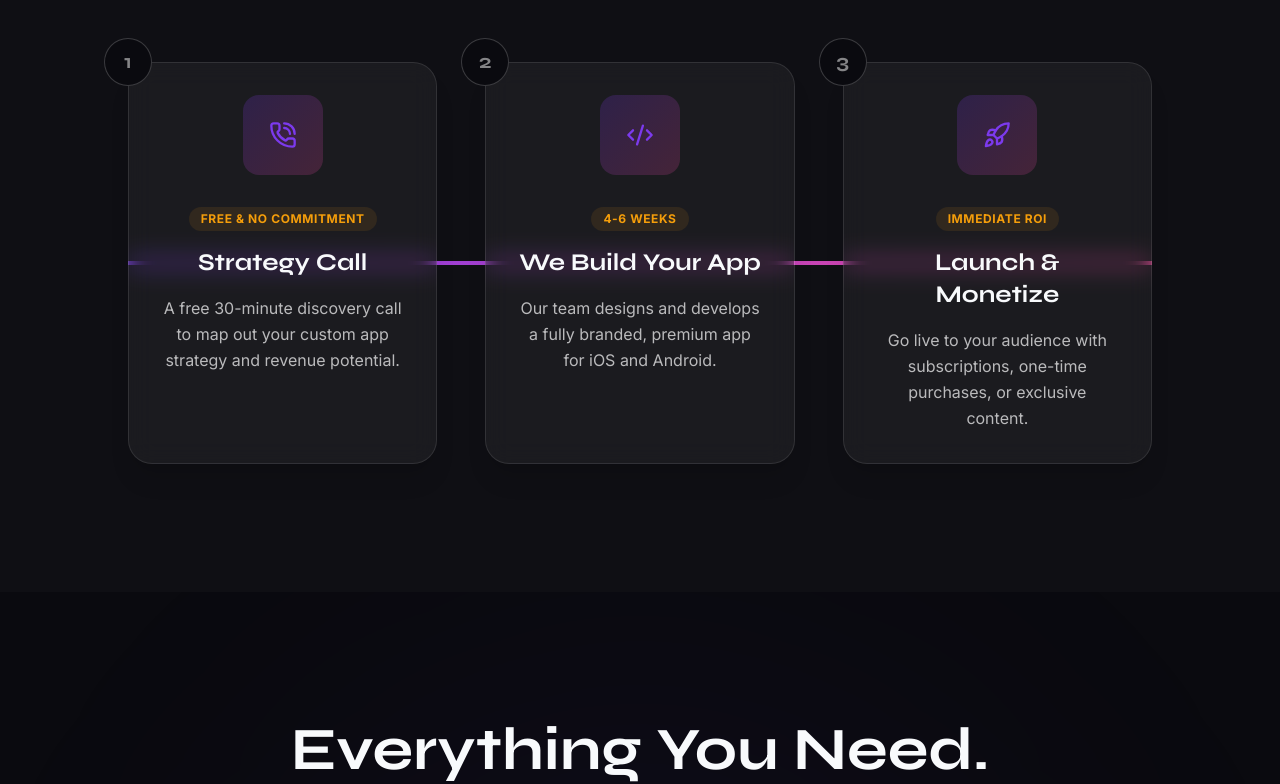
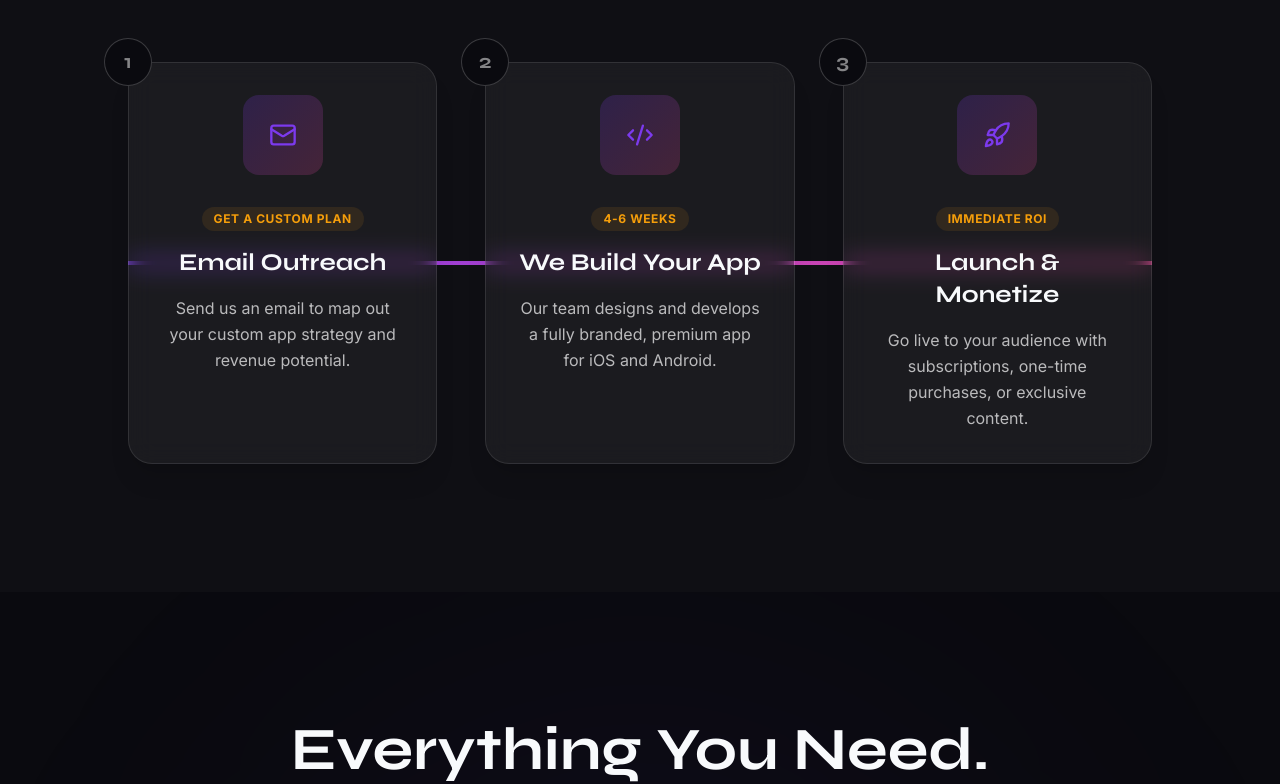
Before and after one commit to knn4064-ops/nexops, a Next.js app: page / in a window 1280 px wide. Shown: the part 2220-3004 px from the top of the page. Built offline with nearby package versions, Linux system fonts and the light colour scheme.

Commit message:
final: update all CTAs to 'Start Your App' and link to email

```diff
--- a/components/HowItWorks.tsx
+++ b/components/HowItWorks.tsx
@@ -1,14 +1,14 @@
 "use client";
 
 import { motion } from "framer-motion";
-import { PhoneCall, Code2, Rocket } from "lucide-react";
+import { Mail, Code2, Rocket } from "lucide-react";
 
 const steps = [
   {
-    icon: <PhoneCall size={28} />,
-    title: "Strategy Call",
-    description: "A free 30-minute discovery call to map out your custom app strategy and revenue potential.",
-    tag: "Free & No Commitment"
+    icon: <Mail size={28} />,
+    title: "Email Outreach",
+    description: "Send us an email to map out your custom app strategy and revenue potential.",
+    tag: "Get a custom plan"
   },
   {
     icon: <Code2 size={28} />,
--- a/components/Navbar.tsx
+++ b/components/Navbar.tsx
@@ -54,11 +54,11 @@ export default function Navbar() {
 
         {/* Desktop CTA */}
         <div className="hidden md:block">
-          <Link href="#contact" className="group relative inline-flex items-center justify-center px-6 py-2.5 font-medium text-white transition-all duration-200 bg-primary/20 border border-primary/50 rounded-full hover:bg-primary/40 hover:scale-105 hover:shadow-[0_0_20px_rgba(124,58,237,0.3)]">
+          <a href="mailto:andrijana@nexops.agency" className="group relative inline-flex items-center justify-center px-6 py-2.5 font-medium text-white transition-all duration-200 bg-primary/20 border border-primary/50 rounded-full hover:bg-primary/40 hover:scale-105 hover:shadow-[0_0_20px_rgba(124,58,237,0.3)]">
             <span className="relative z-10 flex items-center gap-2">
               Start Your App <span className="group-hover:translate-x-1 transition-transform">→</span>
             </span>
-          </Link>
+          </a>
         </div>
 
         {/* Mobile Toggle */}
@@ -89,13 +89,13 @@ export default function Navbar() {
                   {link.name}
                 </Link>
               ))}
-              <Link
-                href="#contact"
+              <a
+                href="mailto:andrijana@nexops.agency"
                 onClick={() => setIsOpen(false)}
                 className="mt-4 flex items-center justify-center w-full px-6 py-3 font-medium text-white bg-gradient-to-r from-primary to-pink rounded-full"
               >
                 Start Your App →
-              </Link>
+              </a>
             </motion.div>
           )}
         </AnimatePresence>
--- a/components/Pricing.tsx
+++ b/components/Pricing.tsx
@@ -72,7 +72,7 @@ export default function Pricing() {
                 href="mailto:andrijana@nexops.agency"
                 className="w-full py-5 rounded-full font-bold transition-all duration-300 mb-10 flex items-center justify-center gap-3 group text-center bg-white text-background hover:scale-[1.02] hover:shadow-2xl text-xl"
               >
-              Get a Quote
+                Start Your App
                 <ArrowRight size={22} className="group-hover:translate-x-1 transition-transform" />
               </a>
 
```
Lines whose indentation alone changed are shown as unchanged.
